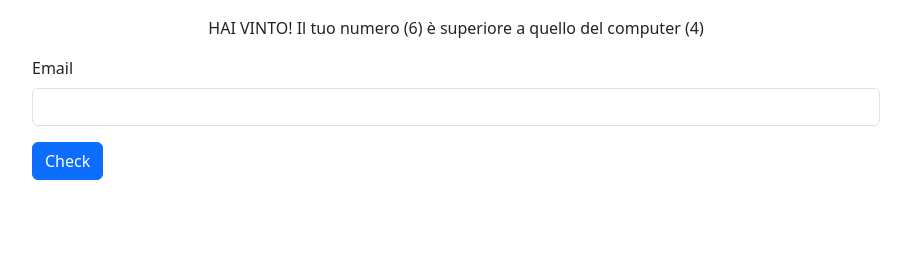
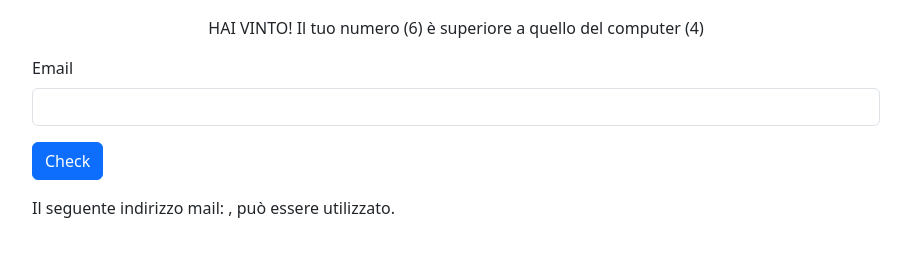
Before and after one commit to JeromeMaligaya/js-mail-dadi, a plain HTML site: page index.html in a window 1280 px wide. Both pictures are taken after a click on the button "Check". Shown: the whole page, without its empty margins (184-1095 px from the left). Drawn offline with nearby package versions, Linux system fonts and the light colour scheme.

Commit message:
genereazione output

```diff
--- a/index.html
+++ b/index.html
@@ -25,6 +25,9 @@
             <div class="col-8">
                 <button type="button" class="btn btn-primary">Check</button>
             </div>
+            <div class="col-8" id="message">
+
+            </div>
         </form>
 
 
--- a/script.js
+++ b/script.js
@@ -47,7 +47,7 @@ console.table(emailDataBase);
 const emailField = document.getElementById('email');
 console.log('id email', emailField);
 
-
+let messageResult = document.getElementById('message');
 
 const button = document.querySelector('button');
 console.log(button);
@@ -72,11 +72,15 @@ button.addEventListener('click', function() {
     console.log(isValidMail)
 
     if (isValidMail) {
-        messageValid = `Il seguente indirizzo mail: ${userEmail}, non può essere utilizzato, poichè già esistente.`;
+        messageValid = `Il seguente indirizzo mail: <span class='text-danger'><strong>${userEmail}</strong></span>, non può essere utilizzato, poichè già esistente.`;
+
     } else{
-        messageValid = `Il seguente indirizzo mail: ${userEmail}, può essere utilizzato.`;
+        messageValid = `Il seguente indirizzo mail: <span class='text-success'><strong>${userEmail}</strong></span>, può essere utilizzato.`;
     }
 
     console.log(messageValid)
 
+    // generazione otput
+    messageResult.innerHTML = messageValid;
+
 })
```
